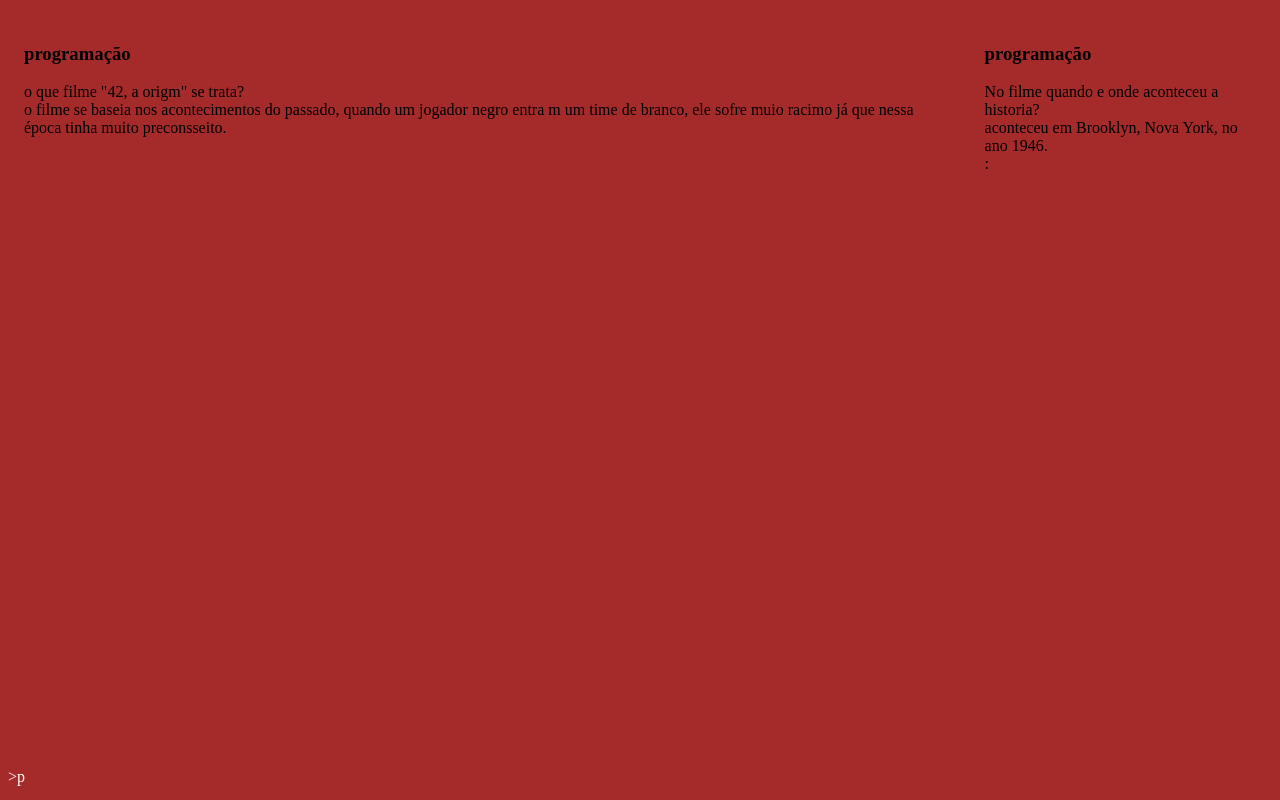
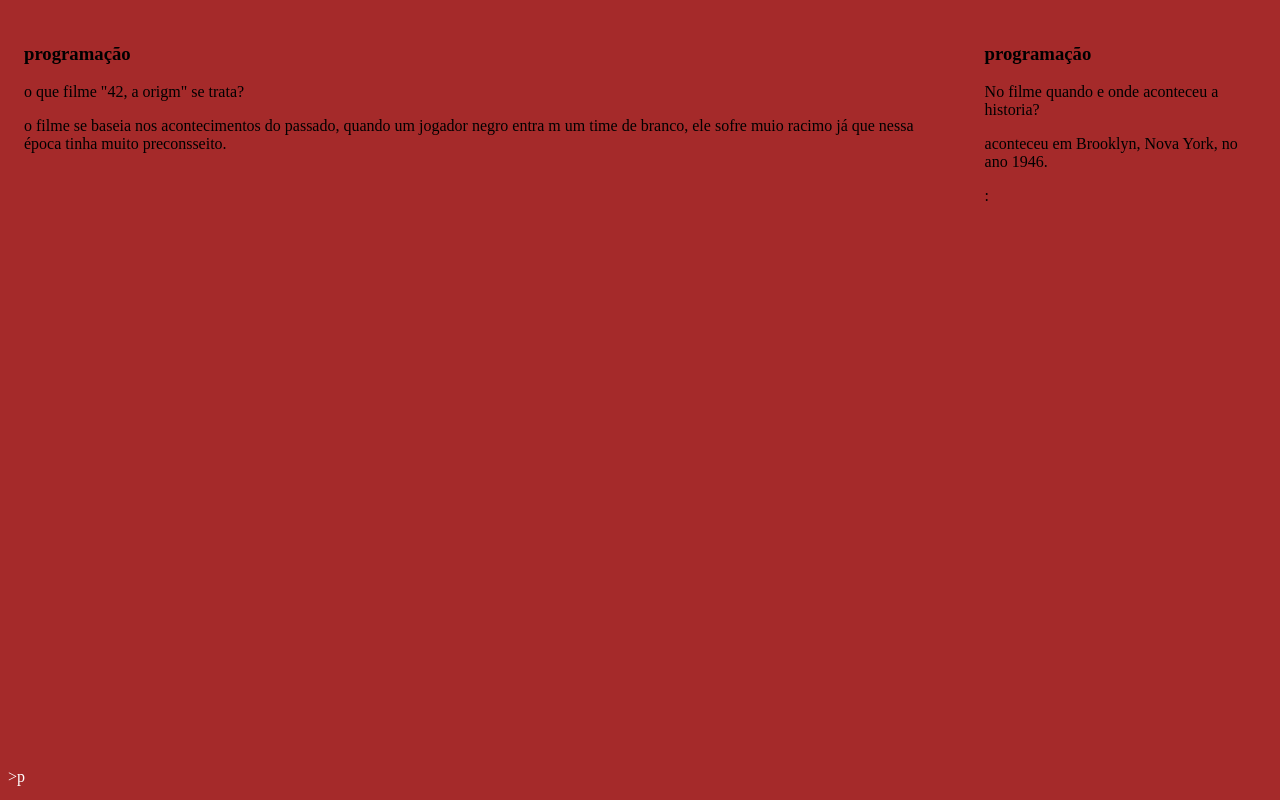
Before and after one commit to Eros-Angel/flashcart, a plain HTML site: page index.html in a window 1280 px wide. Drawn offline with Linux system fonts and the light colour scheme.

Commit message:
Update index.html

```diff
--- a/index.html
+++ b/index.html
@@ -13,12 +13,12 @@
                 <div class="cartao__conteudo">
                     <h3>programação</h3>
                     <div class="cartao__conteudo__pergunta">
-                        o que filme "42, a origm" se trata?
+                        <p>o que filme "42, a origm" se trata?</p>
                     </div>
                     <div class="cartao__conteudo__resposta">
-                        o filme se baseia nos acontecimentos do passado,
+                         <p>o filme se baseia nos acontecimentos do passado,
                          quando um jogador negro entra m um time de branco,
-                         ele sofre muio racimo já que nessa época tinha muito preconsseito.
+                         ele sofre muio racimo já que nessa época tinha muito preconsseito.</p>
                     </div>
                     <section id="container">
                 </div>
@@ -27,10 +27,10 @@
                 <div class="cartao__conteudo">
                     <h3>programação</h3>
                     <div class="cartao__conteudo__pergunta">
-                        No filme quando e onde aconteceu a historia?
+                        <p>No filme quando e onde aconteceu a historia?</p>
                     </div>
                     <div class="cartao__conteudo__resposta">
-                        aconteceu em Brooklyn, Nova York, no ano 1946.
+                         <p>aconteceu em Brooklyn, Nova York, no ano 1946.</p>
                     </div>:
                     <section id="container">
                 </div>
```
